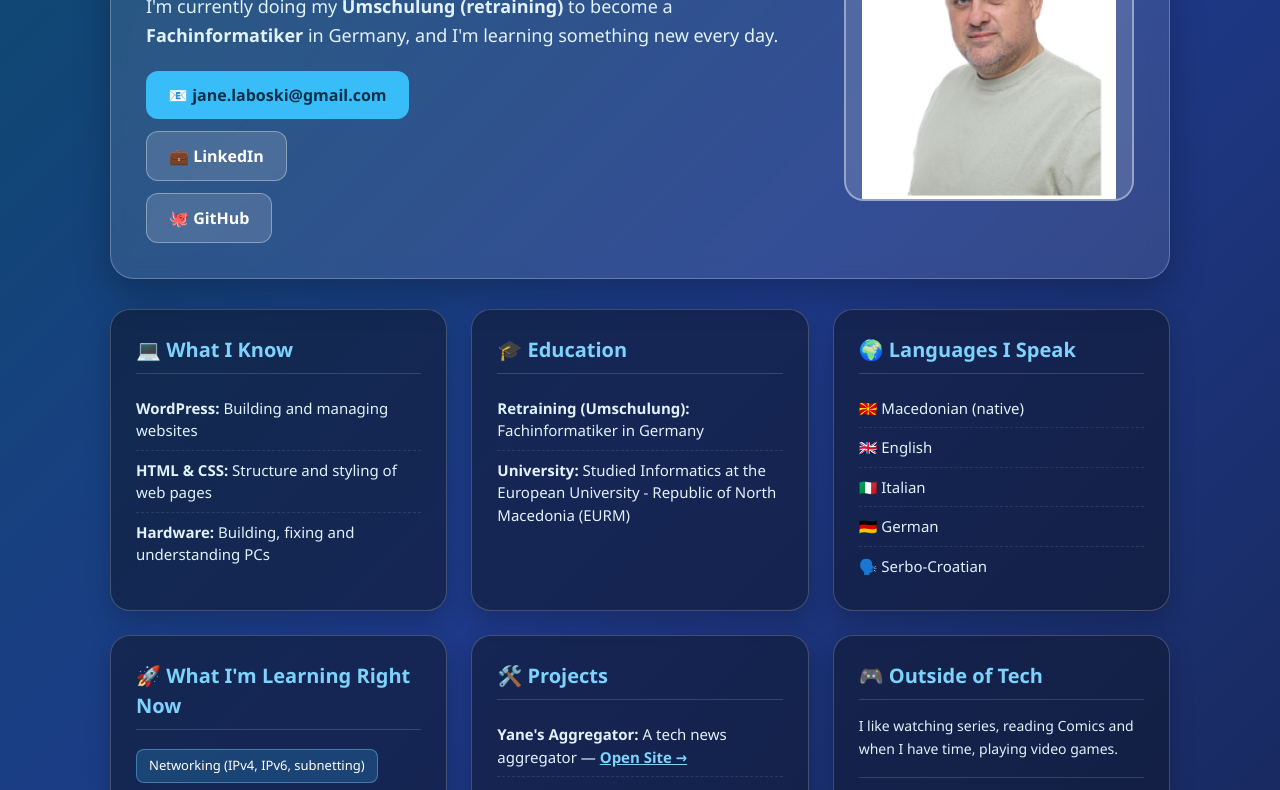
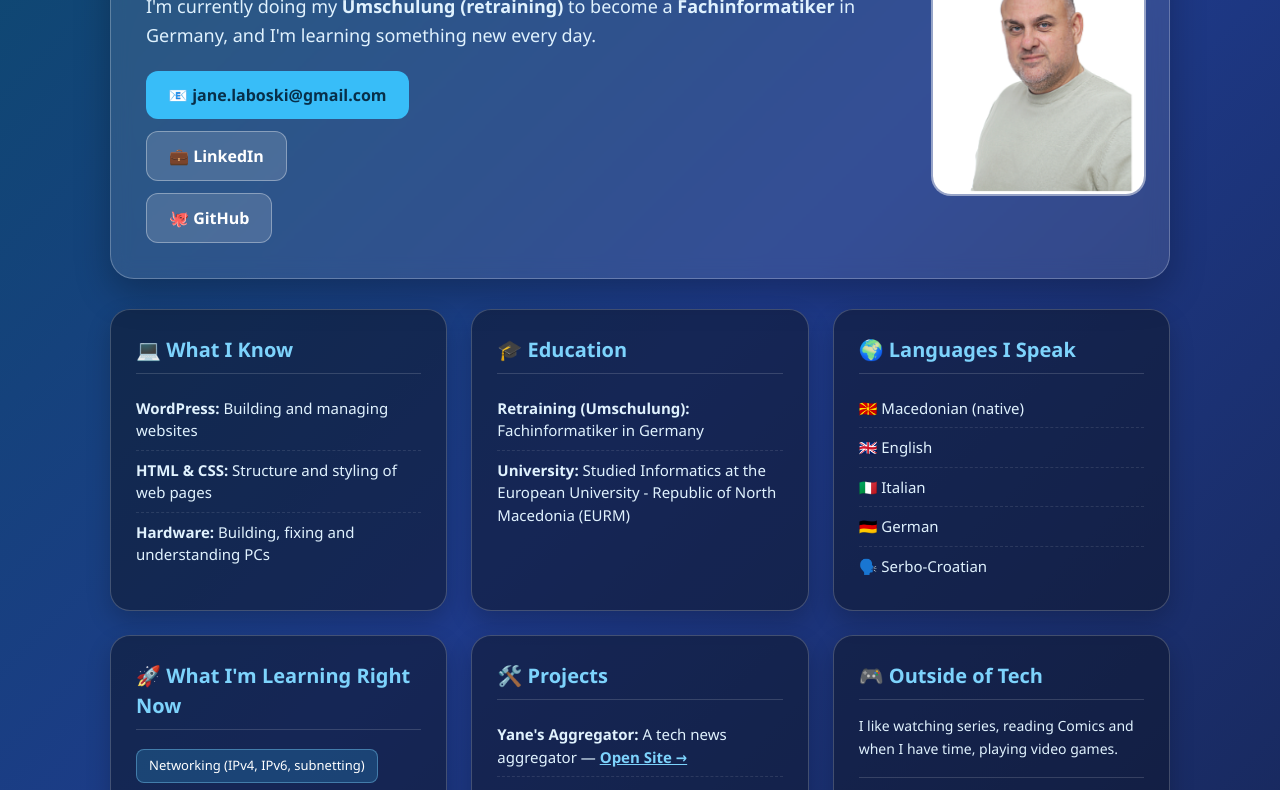
Before and after one commit to servicecs/servicesc, a plain HTML site: page index.html in a window 1280 px wide. Shown: the part 248-1038 px from the top of the page. Drawn offline with nearby package versions, Linux system fonts and the light colour scheme.

Commit message:
Update index.html

```diff
--- a/index.html
+++ b/index.html
@@ -46,9 +46,9 @@
         }
 
         .hero-slika {
-            flex: 0 0 290px;
+            flex: 0 0 215px;
             max-width: 100%;
-            height: 270px;
+            height: 260px;
             background: rgba(255, 255, 255, 0.15);
             border: 2px solid rgba(255, 255, 255, 0.4);
             border-radius: 20px;
@@ -57,13 +57,14 @@
             align-items: flex-end;
             justify-content: center;
             margin-left: auto;
+            transform: translateX(12px);
         }
 
         .hero-slika img {
             width: 100%;
             height: 100%;
             object-fit: contain;
-            object-position: center bottom;
+            object-position: bottom;
         }
 
         /* Мрежа од картички за текстот */
```
